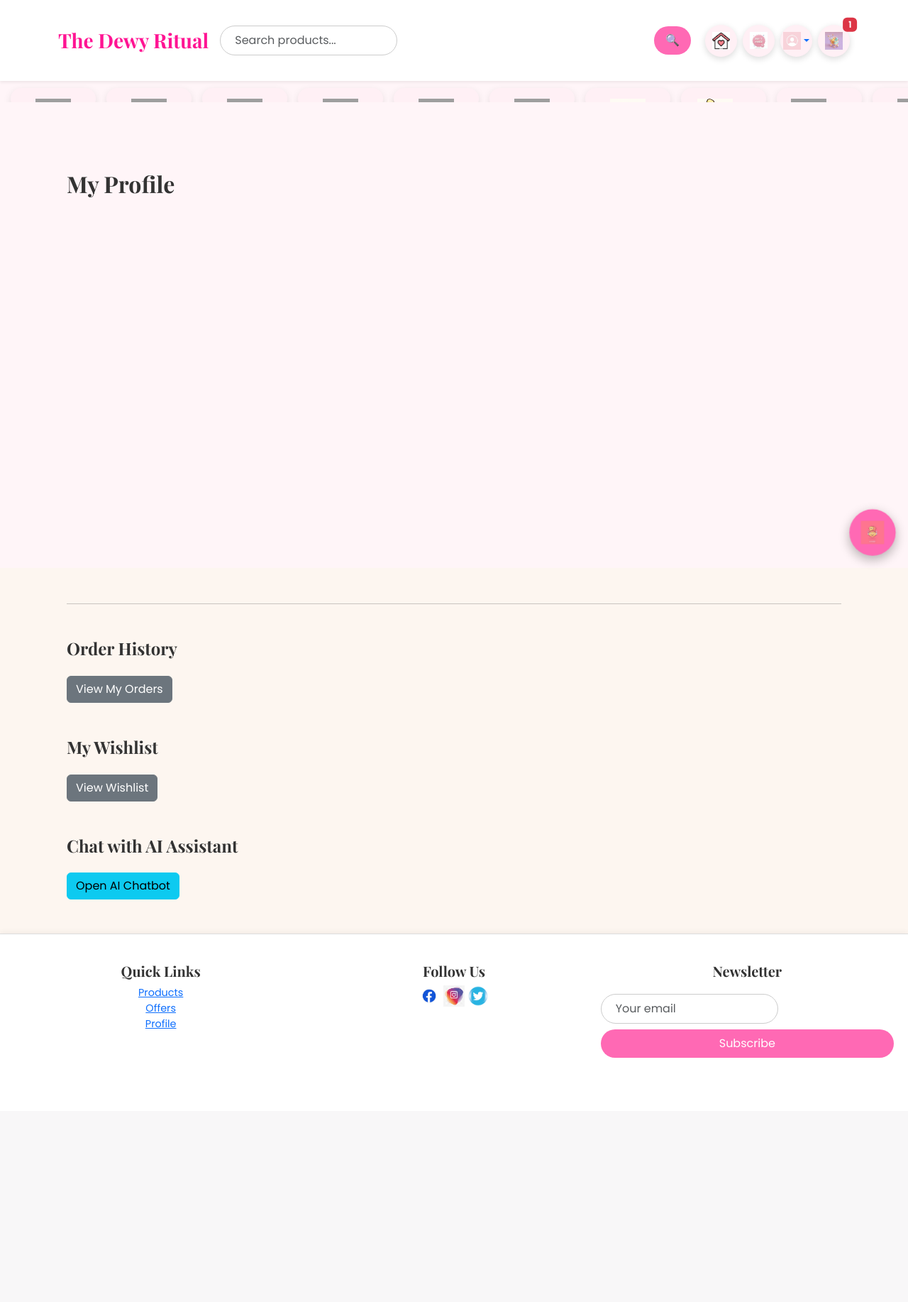
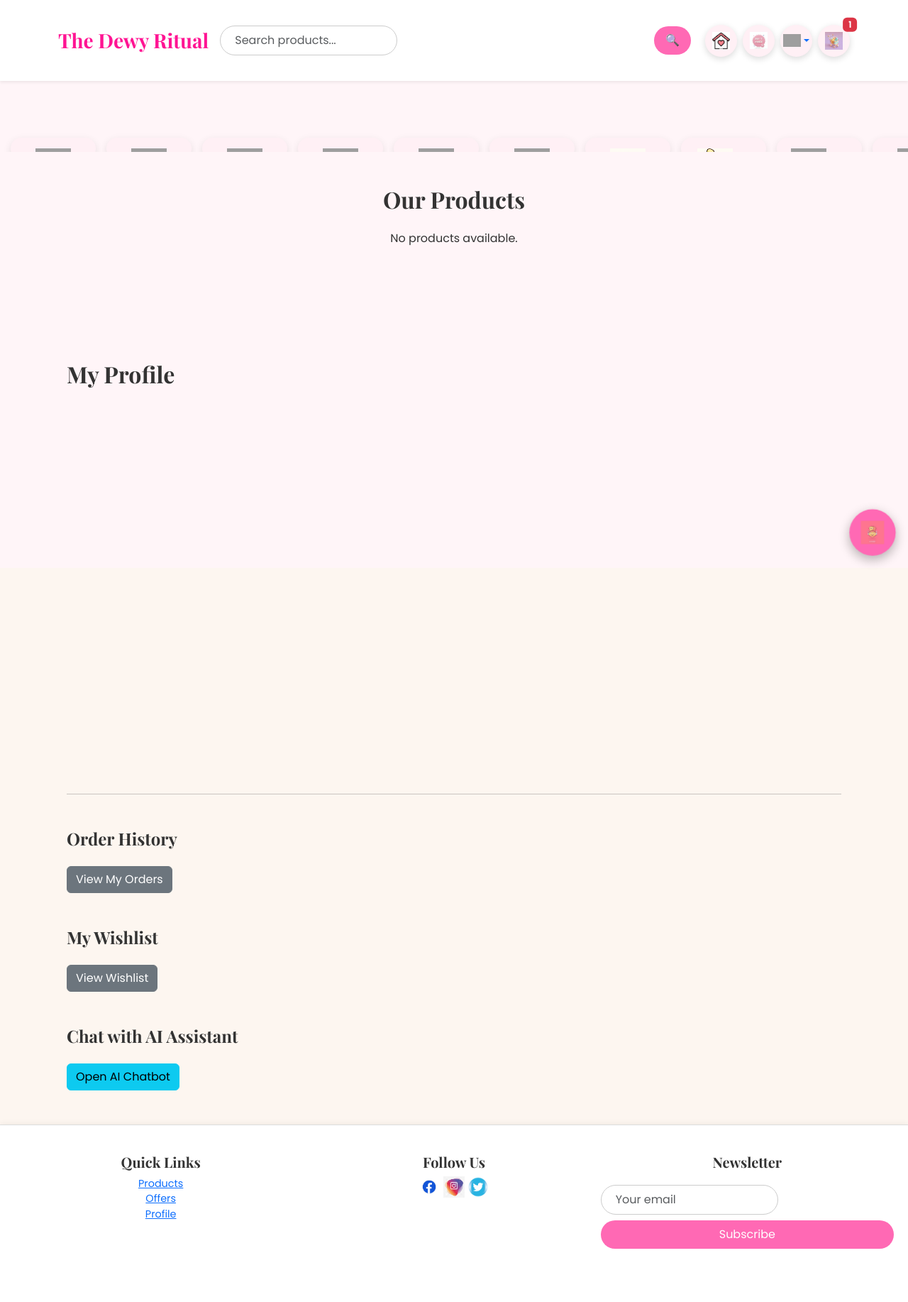
Before and after one commit to devanandaaaaa/dewy-project, a Django app: page /accounts/profile/ in a window 1280 px wide. Shown: the whole page at 71% size. Before the commit the page ends 1490 px from the top, so only its background shows below. Run offline with Django 5.2, Linux system fonts and the light colour scheme; a user stored in the database is signed in; data comes from the database, SQL or seed files in the repository; grey boxes are pictures that could not be loaded.

Commit message:
adding proper bse code

```diff
--- a/dewya/templates/base.html
+++ b/dewya/templates/base.html
@@ -16,6 +16,7 @@
             font-family: 'Poppins', sans-serif;
             background-color: #fff5f8;
         }
+
         .navbar-brand {
             font-family: 'Playfair Display', serif;
             color: #ff1493 !important;
@@ -54,11 +55,13 @@
             color: white;
             border: none;
             transition: 0.3s;
+            cursor: pointer;
         }
 
         .btn-pink:hover {
             background-color: #ff85c1;
         }
+
         .hero-banner {
             position: relative;
             background: url("{% static 'images/hero-bg.jpg' %}") center/cover no-repeat;
@@ -100,9 +103,10 @@
             overflow-x: auto;
             gap: 15px;
             padding: 20px 15px;
-            margin-top: -50px;
+            margin-top: 20px; /* adjusted to prevent overlap */
             position: relative;
             z-index: 20;
+            background: transparent;
         }
 
         .category-card {
@@ -132,7 +136,7 @@
             display: grid;
             grid-template-columns: repeat(auto-fit, minmax(220px, 1fr));
             gap: 20px;
-            margin-top: 40px;
+            margin-top: 20px;
         }
 
         .product-card {
@@ -228,7 +232,7 @@
                 {% if user.is_authenticated %}
                 <div class="dropdown">
                     <a href="#" class="icon-btn dropdown-toggle" data-bs-toggle="dropdown">
-                        <img src="{% static 'images/usericon.png.jpeg' %}" width="25">
+                        <img src="{% static 'images/usericon.png' %}" width="25">
                     </a>
                     <ul class="dropdown-menu dropdown-menu-end">
                         <li class="dropdown-item-text">Hello, <strong>{{ user.username }}</strong></li>
@@ -263,10 +267,27 @@
     <section class="category-section">
         {% for category in categories %}
         <a href="{% url 'store:product_list' %}?category={{ category.slug }}" class="category-card">
-            <img src="{{ category.image.url|default:'/static/images/placeholder.png' }}" alt="{{ category.name }}">
+            <img src="{% if category.image %}{{ category.image.url }}{% else %}{% static 'images/placeholder.png' %}{% endif %}" alt="{{ category.name }}">
             <span>{{ category.name }}</span>
         </a>
         {% endfor %}
+    </section>
+
+    <section class="container my-5">
+        <h2 class="mb-4 text-center">Our Products</h2>
+        <div class="products-grid">
+            {% for product in products %}
+            <div class="product-card">
+                <a href="{% url 'store:product_detail' product.id %}">
+                    <img src="{{ product.image.url }}" alt="{{ product.name }}">
+                    <h5 class="mt-2">{{ product.name }}</h5>
+                </a>
+                <p class="text-muted">₹{{ product.price }}</p>
+            </div>
+            {% empty %}
+            <p class="text-center">No products available.</p>
+            {% endfor %}
+        </div>
     </section>
 
     <main class="container my-5 flex-fill">
@@ -277,6 +298,7 @@
         {% endif %}
         {% block content %}{% endblock %}
     </main>
+
     <a href="{% url 'chatbot:chatbot_home' %}" class="chatbot-icon">
         <img src="{% static 'images/chatbot.jpeg' %}" width="30">
     </a>
```
Also changed, not shown: dewya/store/views.py (+8 -0 lines).
